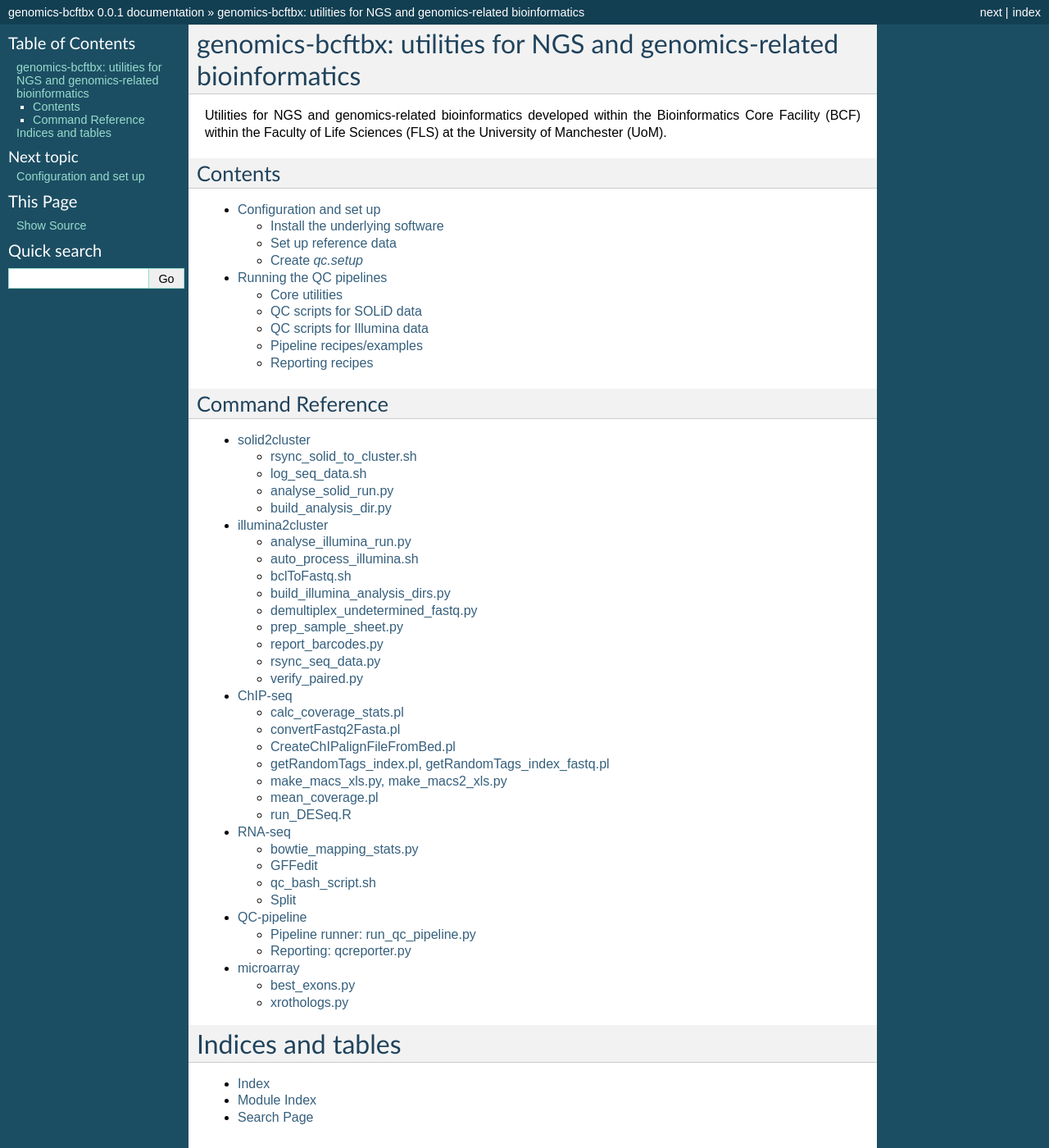
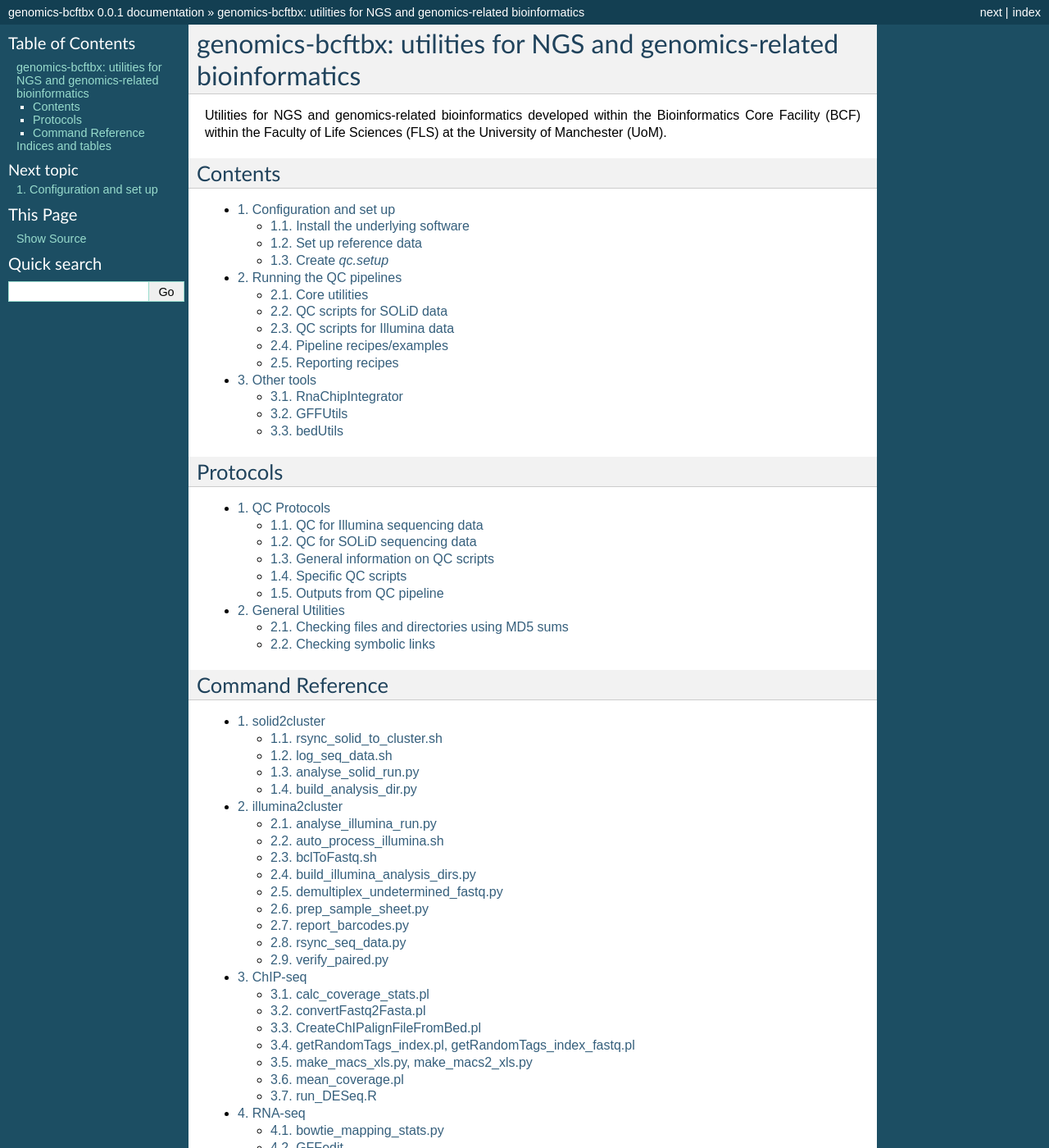
Before and after one commit to fls-bioinformatics-core/genomics, a Sphinx documentation site: the page built from docs/source/index.rst, in a window 1280 px wide and 1400 px high. Shown: the whole window at 82% size. Built offline with Sphinx 7.4.7, drawn with Linux system fonts in a browser that asks for light colours; some of the changed lines change nothing that is shown; some of the changed text lies outside the part shown.

Commit message:
docs: imported additional documentation on the QC pipelines, general utilities and external programs.

```diff
--- /dev/null
+++ b/docs/source/external.rst
@@ -0,0 +1,37 @@
+Other tools
+===========
+
+These are other BCF-related utilities external to this package.
+
+RnaChipIntegrator
+*****************
+
+Performs various analyses which integrate ChIP and RNA-seq results by looking for
+nearest gene/transcript TSS positions to ChIP peaks or binding regions.
+
+Download from:
+
+ * http://fls-bioinformatics-core.github.com/RnaChipIntegrator
+
+GFFUtils
+********
+
+Utility programs which can perform various operations on GFF and GTF files (e.g.
+clean up, extract annotation).
+
+Download from:
+
+ * https://github.com/fls-bioinformatics-core/GFFUtils
+
+bedUtils
+********
+
+Utilities for making BED/bedGraph files:
+
+ * `bedGraphSplitter.py`:
+ * `bedMaker.py`: create a BED file from a tab-delimited input data file
+ * `bedMaker_unexplained.py`: create a BED file from "unexplained" data
+
+Download from:
+
+ * https://github.com/fls-bioinformatics-core/bedUtils
--- a/docs/source/index.rst
+++ b/docs/source/index.rst
@@ -9,15 +9,28 @@
 ********
 
 .. toctree::
+   :numbered:
    :maxdepth: 2
 
    config
    qc_pipeline
+   external
+
+Protocols
+*********
+
+.. toctree::
+   :numbered:
+   :maxdepth: 2
+
+   protocols/qc
+   protocols/utilities
 
 Command Reference
 *****************
 
 .. toctree::
+   :numbered:
    :maxdepth: 2
 
    reference/solid2cluster
--- /dev/null
+++ b/docs/source/protocols/qc.rst
@@ -0,0 +1,292 @@
+QC Protocols
+============
+
+QC for Illumina sequencing data
+*******************************
+
+The full QC pipeline for Illumina data (GA2x, MiSEQ and HiSEQ sequencers) is
+encoded in the ``illumina_qc.sh`` script.
+
+This can be run for a set of Illumina ``fastq`` or ``fastq.gz`` format files
+in a specific directory using the ``run_qc_pipeline.py`` command. In its
+simplest form::
+
+    run_qc_pipeline.py --input=FORMAT illumina_qc.sh DIR
+
+``FORMAT`` can be either ``fastq`` or ``fastqgz``; this will detect all matching
+files in the directory ``DIR`` and then use ``qsub`` to submit Grid Engine jobs
+to run the QC script on each file.
+
+.. note::
+
+    To run without using Grid Engine submission, specify ``--runner=simple``
+
+This creates a ``qc`` subdirectory in ``DIR`` which contains the output QC
+products from ``FastQC`` and ``fastq_screen``.
+
+Useful additional options for ``run_qc_pipeline.py`` include:
+
+ +----------------------+---------------------------------------------+
+ | Option               | Function                                    |
+ +======================+=============================================+
+ | ``--limit=N``        | Specify maximum number of jobs that will be |
+ |                      | submitted at one time (default is 4)        |
+ +----------------------+---------------------------------------------+
+ | ``--log-dir=DIR``    | Specify a directory to write log files to   |
+ +----------------------+---------------------------------------------+
+ | ``--ge_args=ARGS``   | Specify additional arguments to use with    |
+ |                      | ``qsub``, for example:                      |
+ |                      | ``--ge_args="-j y -l short"``               |
+ +----------------------+---------------------------------------------+
+ | ``--regexp=PATTERN`` | Specify a regular expression pattern; only  |
+ |                      | filenames that match the pattern will have  |
+ |                      | the QC script run on them                   |
+ +----------------------+---------------------------------------------+
+
+.. note::
+
+    It is recommended to run ``run_qc_pipeline.py`` within a Linux ``screen`` session.
+
+To verify that the QC has worked, run the ``qcreporter.py`` command::
+
+    qcreporter.py --platform=illumina --format=FORMAT --verify DIR
+
+and to generate the HTML QC report::
+
+
+    qcreporter.py --platform=illumina --format=FORMAT DIR
+
+QC for SOLiD sequencing data
+****************************
+
+The full QC pipeline for SOLiD data is encoded in the ``solid_qc.sh`` script.
+It runs in either "fragment mode", which takes a CSFASTA/QUAL file pair as input,
+or in "paired-end mode", which takes two CSFASTA/QUAL file pairs as input (the
+first should be the F3 pair and the second the corresponding F5 pair).
+
+This can be run in either mode for a set of SOLiD data files in a specific
+directory using the ``run_qc_pipeline.py`` command. In its simplest form, for
+"fragment" (F3) data::
+
+
+    run_qc_pipeline.py --input=solid solid_qc.sh DIR
+
+or for paired-end (F3/F5) data::
+
+    run_qc_pipeline.py --input=solid_paired_end solid_qc.sh DIR
+
+In each case this will detect all matching file groups in the directory ``DIR``
+and then use ``qsub`` to submit Grid Engine jobs to run the QC script on each group.
+
+The pipeline consists of:
+
+* ``solid2fastq``: creates a FASTQ file from the input CSFASTA/QUAL file pair
+* ``fastq_screen``: checks the reads against 3 different screens (model organisms,
+  "other" organisms and rRNA) to look for contaminants
+* ``solid_preprocess_filter``: runs the ``SOLiD_prepreprocess_filter_v2.pl`` program
+  on the input CSFASTA/QUAL file pair to filter out "bad" reads, and reports the
+  percentage filtered out (also produces a FASTQ and boxplot for the filtered data)
+* ``qc_boxplotter``: generates quality-score boxplots from the input QUAL file
+
+The main outputs are the FASTQ file and a subdirectory ``qc`` which holds the screen
+and boxplot files.
+
+(See the section above on "Illumina QC" for additional options available for
+``run_qc_pipeline.py``.)
+
+To verify that the QC has worked, run the ``qcreporter.py`` command::
+
+    qcreporter.py --platform=solid --format=FORMAT --verify DIR
+
+(where ``FORMAT`` is either ``solid`` or ``solid_paired_end``), and to generate the
+HTML QC report::
+
+    qcreporter.py --platform=solid --format=FORMAT DIR
+
+General information on QC scripts
+*********************************
+
+These automatically run a series of checks and data preparation steps on the data
+prior to any real analysis taking place.
+
+Both QC scripts read their settings from the ``qc.setup`` file, which tells them
+where to find some of the underlying software and data files. This is already set
+up for the cluster, and is in the same directory as the scripts themselves (do e.g.
+``which illumina_qc.sh`` to find this location).
+
+Some of the pipeline components can also be run independently (e.g.
+``qc_boxplotter.sh``, ``fastq_screen.sh``, ``solid_preprocess_filter.sh``) - see
+the following sections.
+
+Note that the QC script won't overwrite outputs from a previous run; if you want to
+regenerate the outputs then you'll need to remove the previous outputs first.
+
+Specific QC scripts
+*******************
+
+Contamination screening: fastq_screen.sh
+----------------------------------------
+
+The fastq_screen part of the QC pipeline is implemented as a shell script
+fastq_screen.sh which can be run independently of the main qc.sh script. It
+takes a single FASTQ file as input, e.g.::
+
+    qsub -V -b Y -N fastq_screen -wd /path/to/dir/with/data fastq_screen.sh sample.fastq
+
+This runs the ``fastq_screen`` program using three sets of genome indexes: common
+"model" organisms (e.g. human, mouse, rat, fly etc), "other" organisms (e.g.
+dictystelium), and a set of rRNa indexes.
+
+Information on the ``fastq_screen`` program can be found at
+http://www.bioinformatics.bbsrc.ac.uk/projects/fastq_screen/
+
+The outputs are written to a ``qc`` subdirectory of the working directory, and consist
+of a tab-file and a plot (in PNG format) for each screen indicating the percentage of
+reads in the input which mapped against each genome. This acts as a check on whether
+your sample contains what you expect, or whether it has contamination from other sources.
+
+An example::
+
+    Library	Unmapped	Mapped	Multi_mapped
+    hg18	99.86	0.05	0.10
+    mm9	99.79	0.04	0.17
+    rn4	99.43	0.35	0.22
+    dm3	99.86	0.00	0.14
+    ws200	99.91	0.04	0.05
+    ecoli	100.00	0.00	0.00
+    saccer	39.63	54.42	5.95
+    PhiX	100.00	0.00	0
+    Vectors	99.87	0.11	0.02
+    SpR6	100.00	0.00	0
+
+which indicates that a large percentage of reads (~54%) mapped to 'C.elegans' (ws200).
+
+Quality boxplots: qc_boxplotter.sh
+----------------------------------
+
+The boxplotter takes a SOLiD QUAL file as input, e.g.::
+
+    qsub -V -b Y -N qc_boxplotter -wd /path/to/dir/with/data qc_boxplotter.sh sample.qual
+
+The outputs are a boxplot (in both Postscript and PDF formats) indicating the quality of
+the reads as a function of position.
+
+SOLiD preprocess filter: solid_preprocess_filter.sh
+---------------------------------------------------
+
+The SOLiD_preprocess_filter part of the QC pipeline is implemented as a shell
+script ``solid_preprocess_filter.sh``. which can be run independently of the main
+``solid_qc.sh`` script. It takes a CSFASTA/QUAL file pair as input, e.g.::
+
+    qsub -V -b Y -N solid_preprocess_filter -wd /path/to/dir/with/data solid_preprocess_filter.sh sample.csfasta sample.qual
+
+and runs the ``SOLiD_preprocess_filter_v2.pl`` program on it.
+
+The outputs are a "filtered" CSFASTA/QUAL file pair with the same name the inputs but
+with ``_T_F3`` appended (e.g. for the example above they would be ``sample_T_F3.csfasta``
+and ``sample_T_F3.qual``).
+
+The script also runs a basic comparison of the input and output files to determine how
+many reads were removed by the filtering process. This analysis is written to the log
+file and also to a file called ``SOLiD_preprocess_filter.stats``, for example::
+
+    #File	Reads	Reads after filter	Difference	% Filtered
+    sample01.csfasta	82352	28252	54100	65.69
+    sample02.csfasta	19479505	15510259	3969246	20.37
+    sample03.csfasta	19816967	15501222	4315745	21.77
+    sample04.csfasta	19581546	15293103	4288443	21.90
+    ...
+
+Typically around 20-30% of reads removed seems to be normal, anything much higher than
+this suggests something unusual is going on.
+
+By default the script uses a custom set of options. To replace these with your own
+preferred set of options for ``SOLiD_preprocess_filter_v2.pl``, specify them as
+arguments to the ``solid_preprocess_filter.sh`` script, e.g.::
+
+    qsub -V -b Y -N solid_preprocess_filter -wd /path/to/dir/with/data solid_preprocess_filter.sh -q 3 -p 22 sample.csfasta sample.qual
+
+Information on the ``SOLiD_preprocess_filter_v2.pl`` program can be found at
+http://hts.rutgers.edu/filter/
+
+SOLiD preprocess truncate/filter: solid_preprocess_truncation_filter.sh
+-----------------------------------------------------------------------
+
+This is a variation on the ``solid_preprocess_filter.sh`` script which truncates the
+reads before applying the quality filter. It is not currently part of the QC pipeline
+so it must be run independently. It takes a CSFASTA/QUAL file pair as input, e.g.::
+
+    qsub -V -b Y -N solid_preprocess_filter -wd /path/to/dir/with/data solid_preprocess_truncation_filter.sh sample.csfasta sample.qual
+
+By default the truncation length is 30 bp, but this can be changed by specifying the
+``-u <length>`` option e.g. to use 35 bp do::
+
+
+    qsub -V -b Y -N solid_preprocess_filter -wd /path/to/dir/with/data solid_preprocess_truncation_filter.sh -u 35 sample.csfasta sample.qual
+
+By default the output files use the input CSFASTA file name as a base for the output
+files, with the truncation length added (e.g. "sample_30bp"); to specify your own, use
+the ``-o <basename>`` option e.g.::
+
+    qsub -V -b Y -N solid_preprocess_filter -wd /path/to/dir/with/data solid_preprocess_truncation_filter.sh -o myoutput sample.csfasta sample.qual
+
+The script outputs the following files:
+
+* ``<basename>_T_F3.csfasta``
+* ``<basename>_QV_T_F3.qual``
+* ``<basename>_T_F3.fastq``
+
+The script also writes statistics on the numbers of input/output reads to the
+``SOLiD_preprocess_filter.stats`` file.
+
+Other options supplied to the script are directly passed to the underlying
+``SOLiD_preprocess_filter_v2.pl`` program
+
+Outputs from QC pipeline
+************************
+
+SOLiD paired-end data outputs
+-----------------------------
+
+Say that the input files are ``PB_F3.csfasta``, ``PB_F3.qual`` and ``PB_F5.csfasta``,
+``PB_F5.qual``.
+
+ +------------+---------------------------------------+------------------------------------+---------------------+
+ | Stage      | Files                                 | Description                        | Comments            |
+ +============+=======================================+====================================+=====================+
+ | Quality    | ``PB_F3_T_F3.csfasta``,               | F3 data after                      |                     |
+ | filtering  | ``PB_F3_T_F3_QV.qual``                | quality filter                     |                     |
+ +------------+---------------------------------------+------------------------------------+---------------------+
+ |            | ``PB_F5_T_F3.csfasta``,               | F5 data after                      | Only has F5 reads:  |
+ |            | ``PB_F5_T_F3_QV.qual``                | quality filter                     | ignore the F3 part  |
+ |            |                                       |                                    | of "T_F3"           |
+ +------------+---------------------------------------+------------------------------------+---------------------+
+ | Merge      | ``PB_paired.fastq``                   | All unfiltered                     | Used for            |
+ | unfiltered |                                       | F3 and F5 data in                  | fastq_screen        |
+ |            |                                       | one fastq file                     |                     |
+ +------------+---------------------------------------+------------------------------------+---------------------+
+ | Merge F3   | ``PB_paired_F3_filt.fastq``           | Filtered F3 reads                  | "Lenient" filtering:|
+ | filtered   |                                       | with the matching                  | only the quality of |
+ |            |                                       | F5 partner                         | the F3 reads is     |
+ |            |                                       |                                    | considered          |
+ +------------+---------------------------------------+------------------------------------+---------------------+
+ | Merge all  | ``PB_paired_F3_and_F5_filt.fastq``    | Filtered F3 reads                  | "Strict" filtering: |
+ | filtered   |                                       | and filtered F5                    | pairs of reads are  |
+ |            |                                       | reads                              | rejected on the     |
+ |            |                                       |                                    | quality of either   |
+ |            |                                       |                                    | of the F3 or F5     |
+ |            |                                       |                                    | components          |
+ +------------+---------------------------------------+------------------------------------+---------------------+
+ | Split      | ``PB_paired_F3_filt.F3.fastq``        | F3 reads only                      | Data to use for     |
+ | FASTQs     |                                       | from                               | mapping             |
+ |            |                                       | ``PB_paired_F3_filt.fastq``        |                     |
+ +------------+---------------------------------------+------------------------------------+---------------------+
+ |            | ``PB_paired_F3_filt.F5.fastq``        | F5 reads only from                 |                     |
+ |            |                                       | ``PB_paired_F3_filt.fastq``        |                     |
+ +------------+---------------------------------------+------------------------------------+---------------------+
+ |            | ``PB_paired_F3_and_F5_filt.F3.fastq`` | F3 reads only from                 | Data to use for     |
+ |            |                                       | ``PB_paired_F3_and_F5_filt.fastq`` | mapping             |
+ +------------+---------------------------------------+------------------------------------+---------------------+
+ |            | ``PB_paired_F3_and_F5,filt.F5.fastq`` | F5 reads only from                 |                     |
+ |            |                                       | ``PB_paired_F3_and_F5_filt.fastq`` |                     |
+ +------------+---------------------------------------+------------------------------------+---------------------+
--- /dev/null
+++ b/docs/source/protocols/utilities.rst
@@ -0,0 +1,46 @@
+General Utilities
+=================
+
+Checking files and directories using MD5 sums
+*********************************************
+
+The ``md5checker.py`` utility provides a way of checking files and directories
+using MD5 sums; it can generate a set of MD5 sums for a file or the contents of
+a directory, and then use these to verify the contents of another file, directory
+or set of files.
+
+Its basic functionality is very much like the standard ``md5sum`` Linux program
+(however note that ``md5checker.py`` should also work on Windows), but it can
+also compare two directories directly with MD5 sums, without the need for an
+intermediate checksum file. This function is intended to provide a straightforward
+way of running MD5 checks for example when copying analysis of data generated in
+a cluster scratch area to the archive area.
+
+For example: say you have a directory in ``$SCRATCH`` called ``my_work``, which
+holds the results of various analysis jobs that you've run on the cluster. At some
+point you decide to copy these results to the data area::
+
+    cp -a $SCRATCH/my_work /mnt/data/copy_of_my_work
+
+Then you run an MD5 sum check on the copy by doing::
+
+    md5checker.py --diff $SCRATCH/my_work /mnt/data/copy_of_my_work
+
+which by default will generate output of the form::
+
+    Recursively checking files in /scratch/my_work against copies in /mnt/data/copy_of_my_work
+    important_data.sam: OK
+    important_data.bam: OK
+    ...
+    Summary: 147 files checked, 147 okay 0 failed
+
+(Note that this differencing mode only considers files that are in ``my_work``, so
+if ``copy_of_my_work`` contains additional files then these won't be checked or
+reported.)
+
+Run ``md5checker.py -h`` to see the other available options.
+
+Checking symbolic links
+***********************
+
+Use the ``symlink_checker.py`` utility.
```
